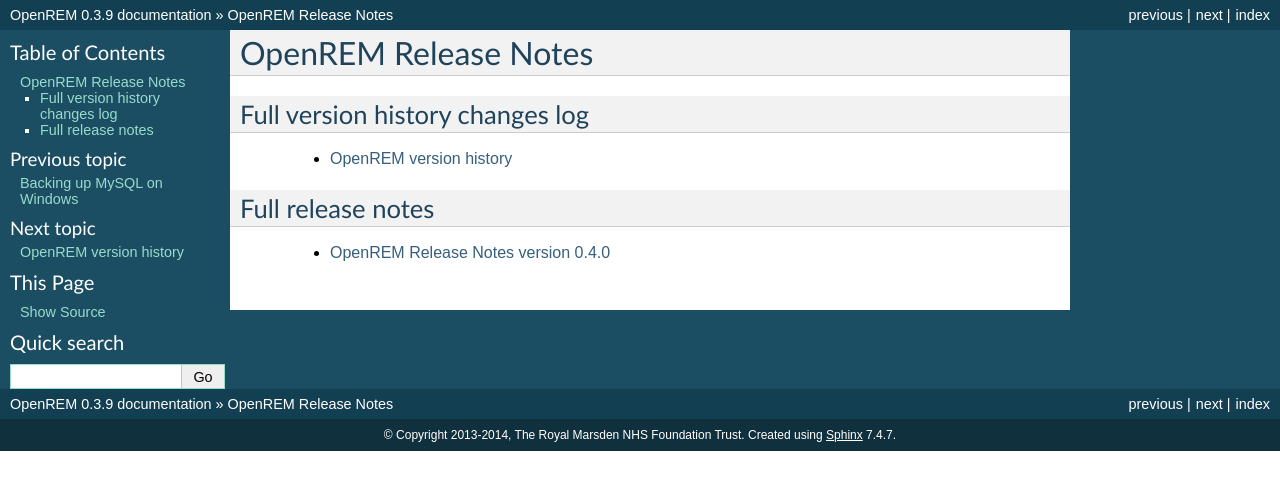
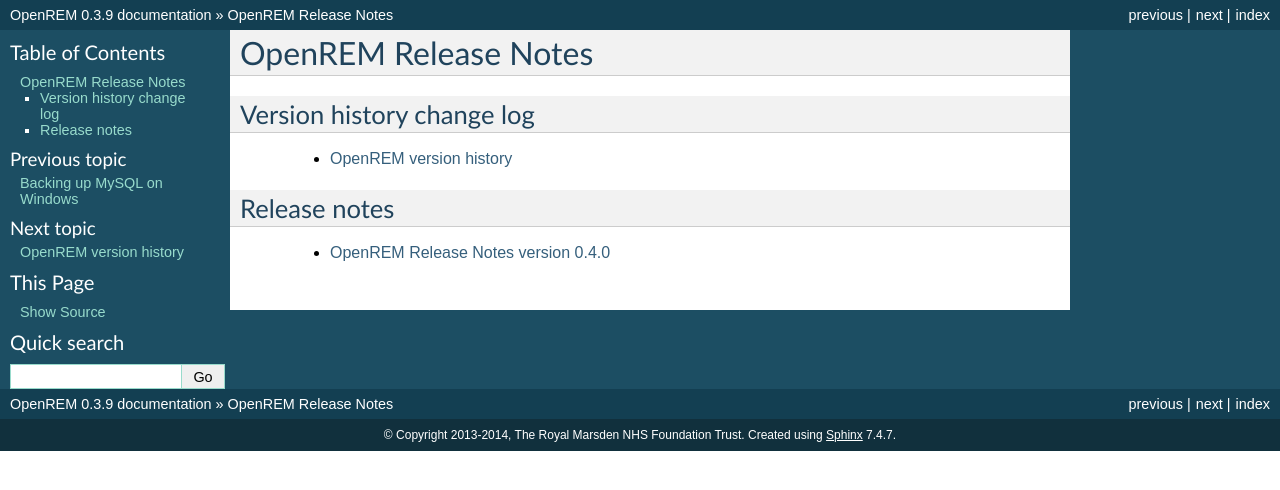
Before and after one commit to ckswilliams/modOpenREM, a Sphinx documentation site: the page built from docs/releasenotes.rst, in a window 1280 px wide. Shown: the top 490 px of the page. Built offline with Sphinx 7.4.7, drawn with Linux system fonts in a browser that asks for light colours.

Commit message:
Edited titles on releasenotes doc. Refs #66

```diff
--- a/docs/releasenotes.rst
+++ b/docs/releasenotes.rst
@@ -1,16 +1,16 @@
 OpenREM Release Notes
 ************************
 
-Full version history changes log
-================================
+Version history change log
+==========================
 
     ..  toctree::
         :maxdepth: 1
 
         changes
 
-Full release notes
-==================
+Release notes
+=============
 
     ..  toctree::
         :maxdepth: 1
```
